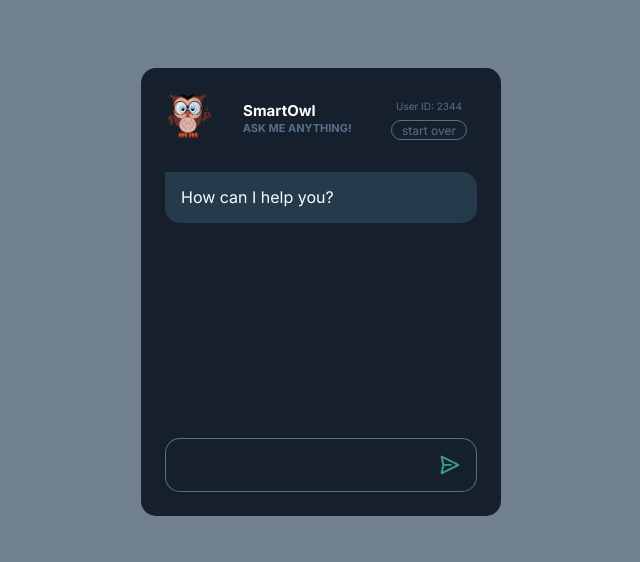
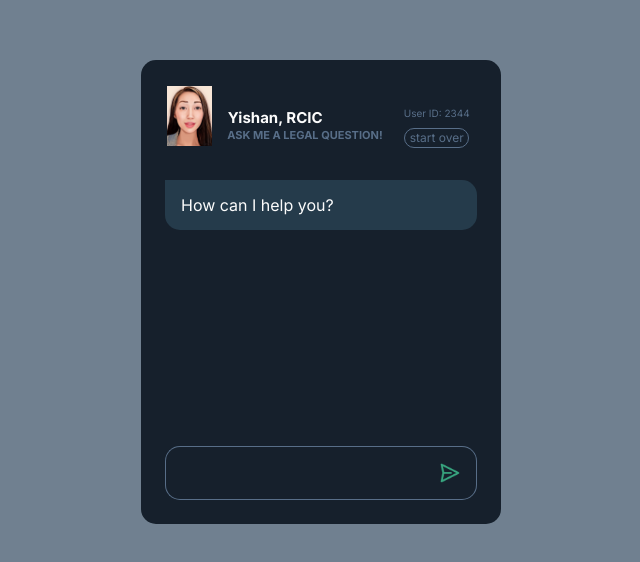
Before and after one commit to sarah-zhan/ai-chatbot, a website built with Vite: page index.html in a window 1280 px wide. Shown: the part 108-670 px from the top of the page, without its empty margins (319-959 px from the left). Built offline with nearby package versions, Linux system fonts and the light colour scheme; some packages are replaced by stand-ins of ours; no server answers; the database is empty.

Commit message:
make it a legal bot

```diff
--- a/index.html
+++ b/index.html
@@ -14,9 +14,9 @@
 	<main>
 		<section class="chatbot-container">
 			<div class="chatbot-header">
-				<img src="images/owl-logo.png" class="logo">
-				<h1>SmartOwl</h1>
-				<h2>Ask me anything!</h2>
+				<img src="images/Yishan_Zhan.jpg" class="logo">
+				<h1>Yishan, RCIC</h1>
+				<h2>Ask me a legal question!</h2>
 				<p class="supportId">User ID: 2344</p>
 				<button class="clear-btn" id="clear-btn">start over</button>
 			</div>
```
Also changed, not shown: images/Yishan_Zhan.jpg (added).
